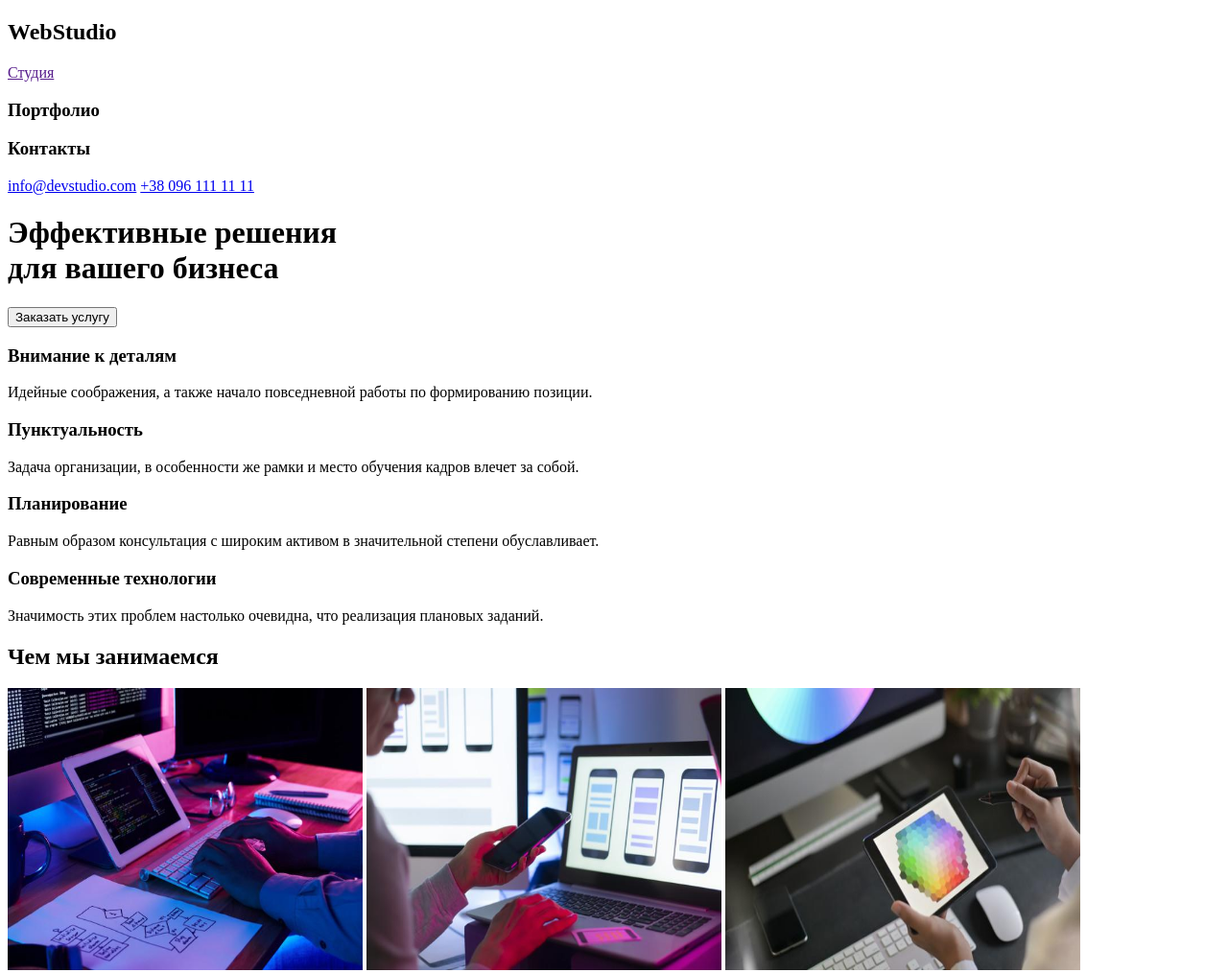
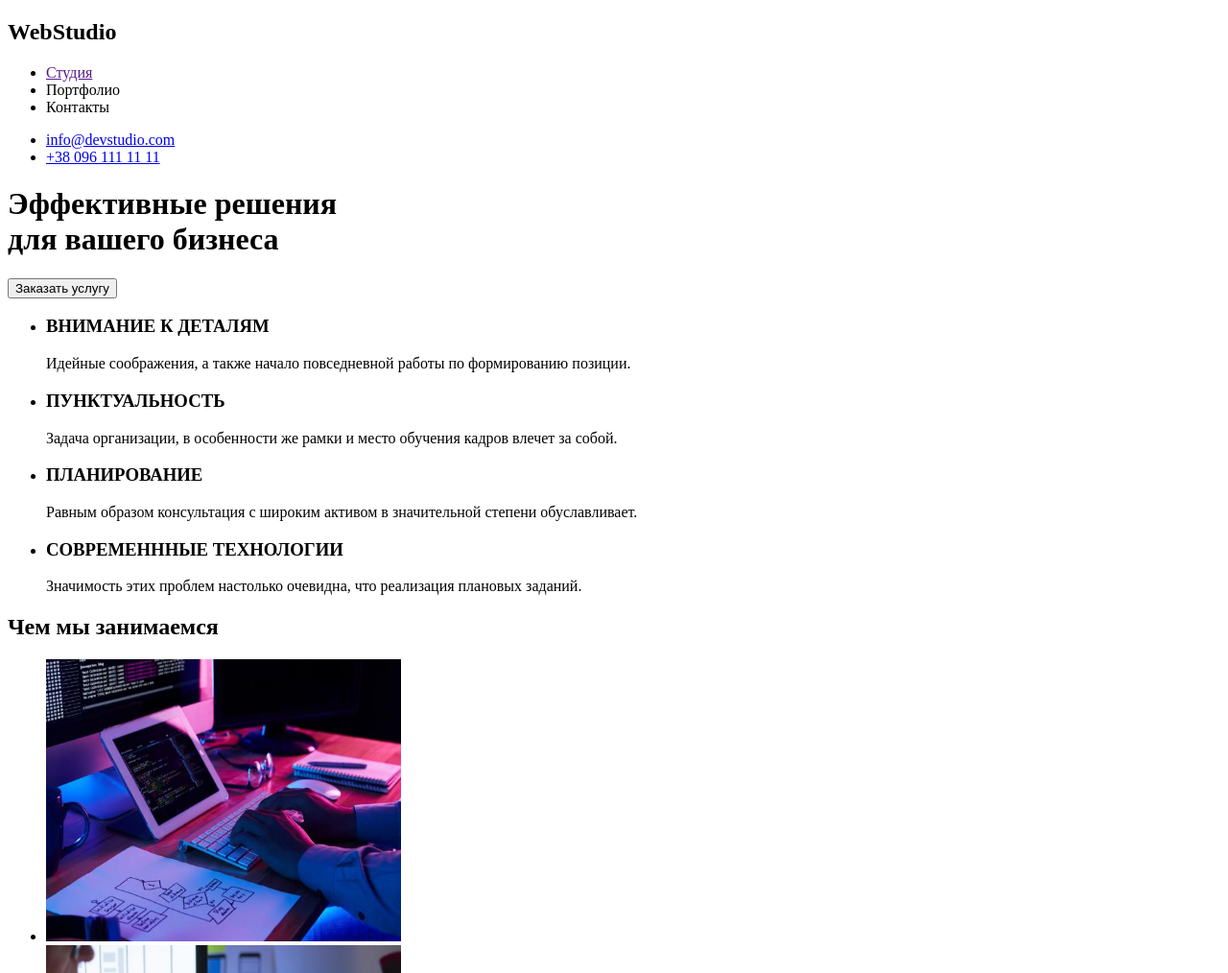
Before and after one commit to Aleksandor2138/goit-markup-hw-01, a plain HTML site: page index.HTML in a window 1280 px wide. Shown: the top 1014 px of the page at 96% size. Drawn offline with Linux system fonts and the light colour scheme.

Commit message:
all
Вроде всё готово

```diff
--- a/index.HTML
+++ b/index.HTML
@@ -12,12 +12,16 @@
         <h2>WebStudio</h2>
         <!--menu nav-->
             <nav>
-                <a href="">Студия</a>
-                <h3>Портфолио</h3>
-                <h3>Контакты</h3>
+                <ul>
+                    <li><a href="">Студия</a></li>
+                    <li>Портфолио</li>
+                    <li>Контакты</li>
+                </ul>
             </nav>
-            <a href="info@devstudio.com">info@devstudio.com</a>
-            <a href="+38 096 111 11 11">+38 096 111 11 11</a>
+            <ul>
+                <li><a href="info@devstudio.com">info@devstudio.com</a></li>
+                <li><a href="+38 096 111 11 11">+38 096 111 11 11</a></li>
+            </ul>
     </header>
 <!--main container-->
     <main>
@@ -28,38 +32,46 @@
         </div>
         <!--features-->
         <div>
-            <div>
-                <h3>Внимание к деталям</h3>
+            <ul>
+                <li>
+                    <h3>ВНИМАНИЕ К ДЕТАЛЯМ</h3>
                     <p>Идейные соображения, а также начало повседневной работы по формированию позиции.</p>
-            </div>
-            <div>
-                <h3>Пунктуальность</h3>
+                </li>
+                <li>
+                    <h3>ПУНКТУАЛЬНОСТЬ</h3>
                     <p>Задача организации, в особенности же рамки и место обучения кадров влечет за собой.</p>
-            </div>
-            <div>
-                <h3>Планирование</h3>
+                </li>
+                <li>
+                    <h3>ПЛАНИРОВАНИЕ</h3>
                     <p>Равным образом консультация с широким активом в значительной степени обуславливает.</p>
-            </div>
-            <div>
-                <h3>Современные технологии</h3>
+                </li>
+                <li>
+                    <h3>СОВРЕМЕНННЫЕ ТЕХНОЛОГИИ</h3>
                     <p>Значимость этих проблем настолько очевидна, что реализация плановых заданий.</p>
-            </div>
+                </li>
+            </ul>
         </div>
         <!--what are we doing-->
         <div>
             <h2>Чем мы занимаемся</h2>
-            <img src="img\photo1 (1).jpg" alt="index.HTML" width="370" height="294">
-            <img src="img\photo2 (1).jpg" alt="index.HTML" width="370" height="294">
-            <img src="img\photo3 (1).jpg" alt="index.HTML" width="370" height="294">
+            <ul>
+                <li><img src="img\photo1 (1).jpg" alt="index.HTML" width="370" height="294"></li>
+                <li><img src="img\photo2 (1).jpg" alt="index.HTML" width="370" height="294"></li>
+                <li><img src="img\photo3 (1).jpg" alt="index.HTML" width="370" height="294"></li>
+            </ul>
         </div>
         <!--our team-->
         <div>
            <h2>Наша команда</h2>
+           <ul>
+                <li>
                     <figure>
                         <!--Product Designer-->
                         <img src="img\Product Designer (1).jpg" alt="Product Designer" width="270" height="368"/>
                         <figcaption><h3>Игорь Демьяненко</h3> <p>Product Designer</p></figcaption>
                     </figure>
+                </li>
+                <li>
                     <figure>
                         <!--Product Designer-->
                         <img src="img\Frontend Developer (1).jpg" alt="Frontend Developer" width="270" height="368" />
@@ -68,6 +80,8 @@
                             <p>Frontend Developer</p>
                         </figcaption>
                     </figure>
+                </li>
+                <li>
                     <figure>
                         <!--Product Designer-->
                         <img src="img\Marketing (1).jpg" alt="Marketing" width="270" height="368" />
@@ -76,6 +90,8 @@
                             <p>Marketing</p>
                         </figcaption>
                     </figure>
+                </li>
+                <li>
                     <figure>
                         <!--Product Designer-->
                         <img src="img\UI Designer (1).jpg" alt="UI Designer" width="270" height="368" />
@@ -84,8 +100,20 @@
                             <p>UI Designer</p>
                         </figcaption>
                     </figure>
+                </li>
+            </ul>
         </div>
     </main>
 <!--footer-->
+<footer>
+    <h2>WebStudio</h2>
+    <address>
+        <ul>
+            <li>г. Киев, пр-т Леси Украинки, 26</li>
+            <li><a href="info@example.com">info@example.com</a></li>
+            <li><a href="+38 099 111 11 11">+38 099 111 11 11</a></li>
+        </ul>
+    </address>
+</footer>
 </body>
 </html>
```
Also changed, not shown: prettier.json (added, +12 -0 lines). Lines whose indentation alone changed are shown as unchanged.
